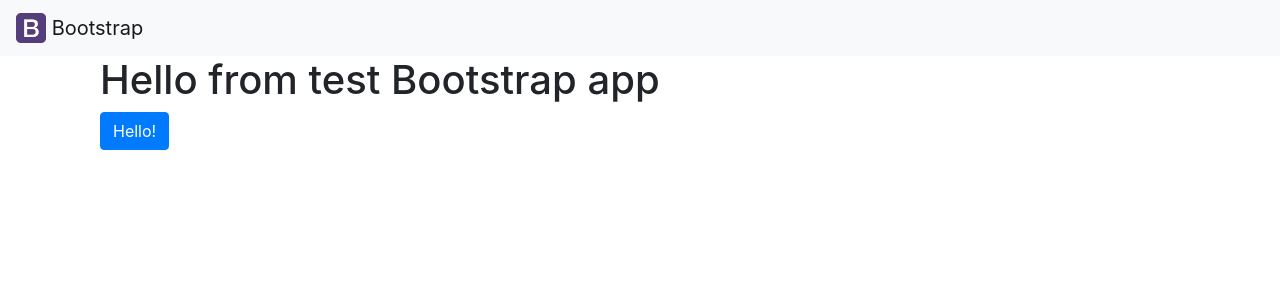
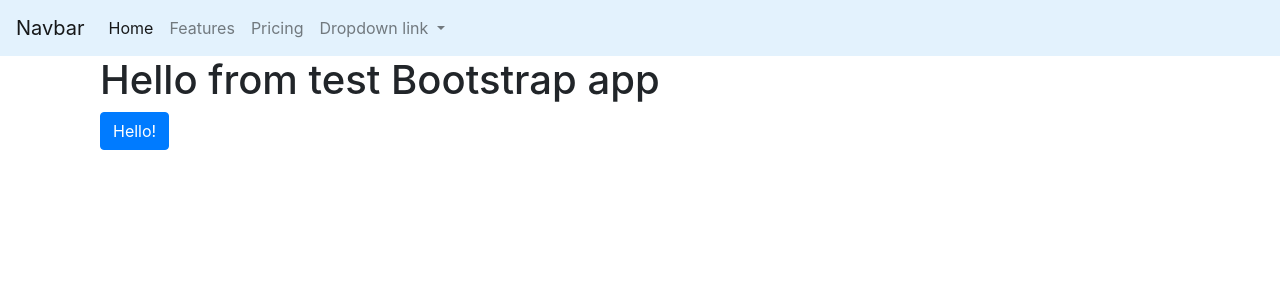
Before and after one commit to jbo168/angular-twitter-clone, an Angular app: page / in a window 1280 px wide. Shown: the top 300 px of the page. Built offline with nearby package versions, Linux system fonts and the light colour scheme.

Commit message:
updated header component

```diff
--- a/src/app/header/header.component.html
+++ b/src/app/header/header.component.html
@@ -1,6 +1,29 @@
-<nav class="navbar navbar-light bg-light">
-  <a class="navbar-brand" href="#">
-    <img src="../assets/images/bootstrap_brand.png" width="30" height="30" class="d-inline-block align-top" alt="">
-    Bootstrap
-  </a>
+<nav class="navbar navbar-expand-lg navbar-light" style="background-color: #e3f2fd;">
+  <a class="navbar-brand" href="#">Navbar</a>
+  <button class="navbar-toggler" type="button" data-toggle="collapse" data-target="#navbarNavDropdown" aria-controls="navbarNavDropdown" aria-expanded="false" aria-label="Toggle navigation">
+    <span class="navbar-toggler-icon"></span>
+  </button>
+  <div class="collapse navbar-collapse" id="navbarNavDropdown">
+    <ul class="navbar-nav">
+      <li class="nav-item active">
+        <a class="nav-link" href="#">Home <span class="sr-only">(current)</span></a>
+      </li>
+      <li class="nav-item">
+        <a class="nav-link" href="#">Features</a>
+      </li>
+      <li class="nav-item">
+        <a class="nav-link" href="#">Pricing</a>
+      </li>
+      <li class="nav-item dropdown">
+        <a class="nav-link dropdown-toggle" href="#" id="navbarDropdownMenuLink" data-toggle="dropdown" aria-haspopup="true" aria-expanded="false">
+          Dropdown link
+        </a>
+        <div class="dropdown-menu" aria-labelledby="navbarDropdownMenuLink">
+          <a class="dropdown-item" href="#">Action</a>
+          <a class="dropdown-item" href="#">Another action</a>
+          <a class="dropdown-item" href="#">Something else here</a>
+        </div>
+      </li>
+    </ul>
+  </div>
 </nav>
```
